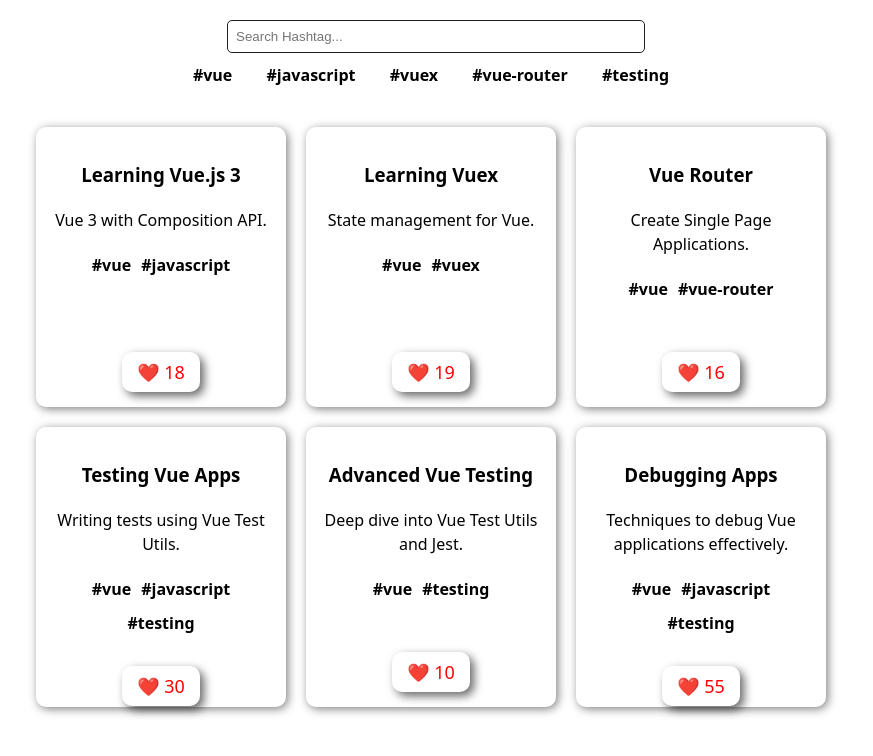
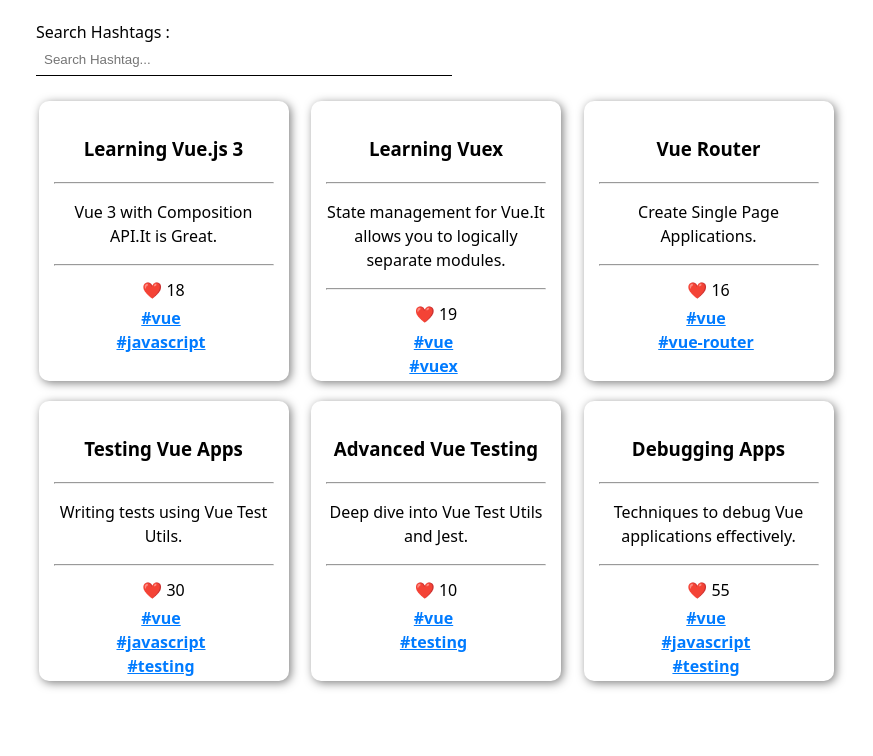
Before and after one commit to anushka9540/Microblog-Application, a Vue app: page / in a window 1280 px wide. Shown: the top 756 px of the page, without its empty margins (204-1077 px from the left). Built offline with nearby package versions, Linux system fonts and the light colour scheme.

Commit message:
fixed ui

```diff
--- a/src/App.vue
+++ b/src/App.vue
@@ -1,7 +1,6 @@
 <template>
   <div class="container">
     <SearchHashtag @search="setSearchTerm" />
-    <Hashtag @filter="setFilter" />
     <div class="grid">
       <Card
         v-for="post in filteredPosts"
@@ -17,19 +16,14 @@
 <script setup>
 import { computed } from 'vue';
 import SearchHashtag from './components/SearchHashtag.vue';
-import Hashtag from './components/Hashtag.vue';
 import Card from './components/Card.vue';
 import useMicroblog from './composables/use-microblog';
 
-const { posts, searchTerm, filterTag, setSearchTerm, setFilter, incrementLike } = useMicroblog();
+const { posts, searchTerm, setSearchTerm, setFilter, incrementLike } = useMicroblog();
 
 const filteredPosts = computed(() => {
-  return posts.value.filter(post =>
-    (filterTag.value ? post.hashtags.includes(filterTag.value) : true) &&
-    (searchTerm.value.startsWith('#')
-      ? post.hashtags.includes(searchTerm.value.slice(1).toLowerCase())
-      : post.title.toLowerCase().includes(searchTerm.value.toLowerCase()))
-  );
+  if (!searchTerm.value) return posts.value;
+  return posts.value.filter(post => post.hashtags.includes(searchTerm.value.replace('#', '')));
 });
 </script>
 
@@ -40,12 +34,14 @@
   padding: 20px;
   text-align: center;
 }
+
 .grid {
-  margin-top: 40px;
+  margin-top: 25px;
   display: flex;
   gap: 20px;
   flex-wrap: wrap;
-  align-items: center;
-  justify-content: start;
+  align-items: start;
+  justify-content: space-evenly;
 }
+
 </style>
--- a/src/components/Card.vue
+++ b/src/components/Card.vue
@@ -2,21 +2,25 @@
   <div class="card">
     <div class="card-content">
       <h3>{{ post.title }}</h3>
+      <hr />
       <p>{{ post.content }}</p>
+      <hr />
+      <div class="like-container">
+        <button @click="$emit('like', post.id)" class="like-btn">
+          ❤️ {{ post.likes }}
+        </button>
+      </div>
       <p class="hashtags">
-          <span v-for="tag in post.hashtags" :key="tag">
-            #{{ tag }}
-          </span>
+        <Hashtag :hashtags="post.hashtags" @filter="$emit('filter', $event)" />
       </p>
-      </div>
-      <div class="like-container">
-        <button @click="$emit('like', post.id)" class="like-btn">❤️ {{ post.likes }}</button>
     </div>
   </div>
 </template>
 
 <script setup>
 import { defineProps } from 'vue';
+import Hashtag from './Hashtag.vue';
+
 defineProps(['post']);
 </script>
 
@@ -35,31 +39,13 @@
   height: 250px;
 }
 
-  .card-content {
-    flex-grow: 1;
-  }
-
-  .hashtags span {
-    display: inline-block;
-    margin: 5px;
-    font-weight: bold;
-  }
-
-  .like-container {
-    display: flex;
-    justify-content: center;
-    align-items: center;
-    padding-top: 10px;
+.hashtags {
+  margin-top: -5px;
 }
 
 .like-btn {
-    background: white;
-    border: none;
-    font-size: 18px;
-    cursor: pointer;
-    color: red;
-    padding: 8px 15px;
-    border-radius: 10px;
-    box-shadow: 4px 4px 10px rgba(0, 0, 0, 0.6);
+  margin-top: -5px;
+  background: none;
+  color: black;
 }
 </style>
--- a/src/components/Hashtag.vue
+++ b/src/components/Hashtag.vue
@@ -1,40 +1,34 @@
 <template>
   <div class="hashtags-container">
     <span
-        v-for="tag in uniqueHashtags"
+      v-for="tag in hashtags"
       :key="tag"
       @click="$emit('filter', tag)"
-        :class="{ active: tag === filterTag }"
       class="hashtag"
     >
       #{{ tag }}
+      <br>
     </span>
   </div>
 </template>
 
 <script setup>
-  import { computed } from 'vue';
-  import useMicroblog from '../composables/use-microblog';
+import { defineProps } from 'vue';
 
-  const { posts, filterTag } = useMicroblog();
-  const uniqueHashtags = computed(() => [...new Set(posts.value.flatMap(post => post.hashtags))]);
+defineProps({
+  hashtags: Array,
+});
 </script>
 
 <style scoped>
 .hashtags-container {
-    margin: 10px 0;
+  margin-top: -6px;
 }
 .hashtag {
-    margin-right: 10px;
   cursor: pointer;
   font-weight: bold;
-    padding: 5px 10px;
-    border-radius: 5px;
-    transition: background 0.3s ease-in-out;
-    color: black;
-  }
-  .hashtag.active {
+  color: #007bff;
   text-decoration: underline;
-    color: rgb(27, 92, 138);
+  margin-right: 5px;
 }
 </style>
--- a/src/components/SearchHashtag.vue
+++ b/src/components/SearchHashtag.vue
@@ -1,31 +1,48 @@
 <template>
   <div>
+      <label>Search Hashtags : </label>
       <input
         v-model="search"
         @keyup.enter="handleSearch"
         placeholder="Search Hashtag..."
         class="search-input"
       />
-      <p v-if="!hashtagExists" class="no-hashtag-message">No hashtag found for "{{ search }}"</p>
+    <p v-if="showNoHashtagMessage" class="no-hashtag-message">
+      No hashtag found for "{{ search }}"
+    </p>
   </div>
 </template>
 
 <script setup>
-  import useMicroblog from '../composables/use-microblog.js';
+import { ref, watch } from 'vue';
+import useMicroblog from '../composables/use-microblog';
 
 const { searchTerm, setSearchTerm, hashtagExists } = useMicroblog();
-  const search = searchTerm;
+const search = ref(searchTerm.value);
+const showNoHashtagMessage = ref(false);
 
 const handleSearch = () => {
   setSearchTerm(search.value);
+  showNoHashtagMessage.value = !hashtagExists.value;
 };
+
+watch(search, () => {
+  showNoHashtagMessage.value = false;
+});
 </script>
 
 <style scoped>
+div {
+  color: black;
+  display: flex;
+  flex-direction: column;
+  align-items: flex-start;
+}
+
 .search-input {
+  border: none;
   padding: 8px;
-    border: 1px solid #222121;
-    border-radius: 5px;
+  border-bottom: 1px solid black;
   width: 100%;
   max-width: 400px;
   background: transparent;
@@ -34,9 +51,7 @@
 
 .no-hashtag-message {
   color: red;
-    font-size: 14px;
+  font-size: large;
   margin-top: 5px;
-    margin-left: 40px;
-    text-align: left;
 }
 </style>
--- a/src/composables/use-microblog.js
+++ b/src/composables/use-microblog.js
@@ -1,8 +1,8 @@
 import { ref, computed } from 'vue';
 
 const posts = ref([
-    { id: 1, title: 'Learning Vue.js 3', content: 'Vue 3 with Composition API.', hashtags: ['vue', 'javascript'], likes: 18 },
-    { id: 2, title: 'Learning Vuex', content: 'State management for Vue.', hashtags: ['vue', 'vuex'], likes: 19 },
+    { id: 1, title: 'Learning Vue.js 3', content: 'Vue 3 with Composition API.It is Great.', hashtags: ['vue', 'javascript'], likes: 18 },
+    { id: 2, title: 'Learning Vuex', content: 'State management for Vue.It allows you to logically separate modules.', hashtags: ['vue', 'vuex'], likes: 19 },
     { id: 3, title: 'Vue Router', content: 'Create Single Page Applications.', hashtags: ['vue', 'vue-router'], likes: 16 },
     { id: 4, title: 'Testing Vue Apps', content: 'Writing tests using Vue Test Utils.', hashtags: ['vue', 'javascript', 'testing'], likes: 30 },
     { id: 5, title: 'Advanced Vue Testing', content: 'Deep dive into Vue Test Utils and Jest.', hashtags: ['vue', 'testing'], likes: 10 },
@@ -13,21 +13,14 @@
 const filterTag = ref('');
 
 const setSearchTerm = term => searchTerm.value = term;
-const setFilter = tag => filterTag.value = tag;
-
+const setFilter = tag => {
+  searchTerm.value = `#${tag}`;
+};
 
 const hashtagExists = computed(() => {
-    if (!searchTerm.value) return true;
-
-    const normalizedSearch = searchTerm.value.startsWith('#')
-      ? searchTerm.value.slice(1)
-      : searchTerm.value;
-
-    return posts.value.some(post =>
-      post.hashtags.includes(normalizedSearch)
-    );
-  });
-
+  if (!searchTerm.value) return true;
+  return posts.value.some(post => post.hashtags.includes(searchTerm.value.replace('#', '')));
+});
 
 const incrementLike = id => {
   const post = posts.value.find(post => post.id === id);
```
Lines whose indentation alone changed are shown as unchanged.
